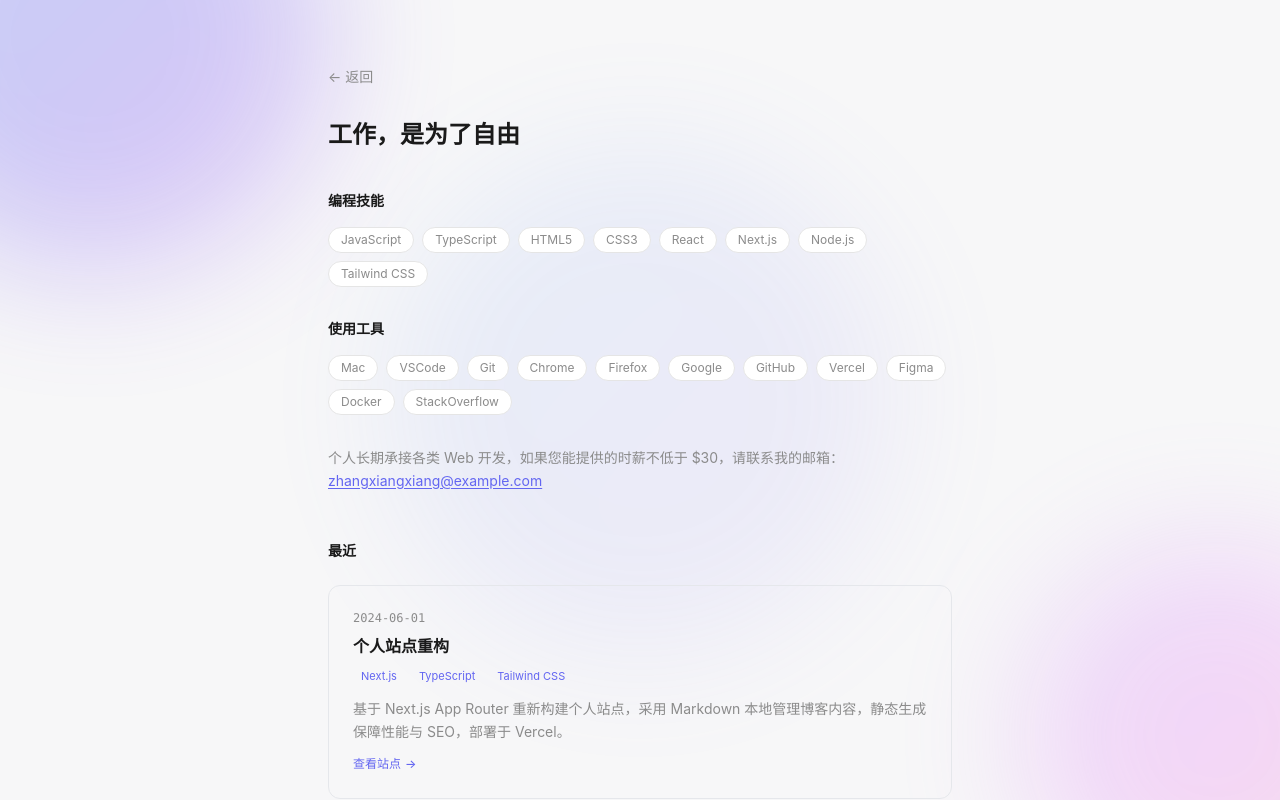
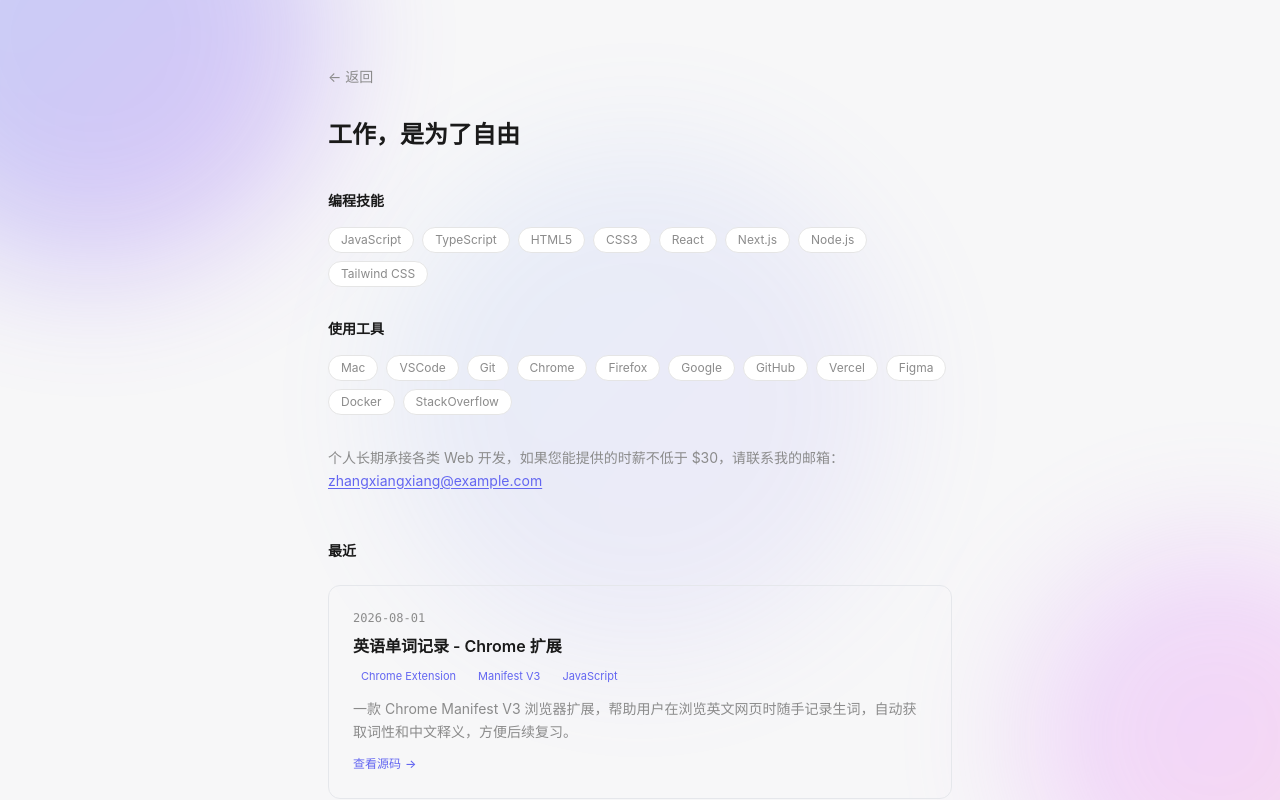
Before and after one commit to z1002176113-cloud/zhangxiangxiang, a Next.js app: page /works in a window 1280 px wide. Shown: the top 800 px of the page. Built offline with nearby package versions, Linux system fonts and the light colour scheme.

Commit message:
feat: add two Chrome extension projects to works

```diff
--- a/src/data/works.ts
+++ b/src/data/works.ts
@@ -1,6 +1,24 @@
 import type { WorkItem } from "@/types";
 
 export const works: WorkItem[] = [
+  {
+    date: "2026-08",
+    title: "英语单词记录 - Chrome 扩展",
+    tags: ["Chrome Extension", "Manifest V3", "JavaScript"],
+    description:
+      "一款 Chrome Manifest V3 浏览器扩展，帮助用户在浏览英文网页时随手记录生词，自动获取词性和中文释义，方便后续复习。",
+    link: "https://github.com/z1002176113-cloud/English-word-record",
+    linkLabel: "查看源码",
+  },
+  {
+    date: "2026-08",
+    title: "字符串对比 - Chrome 扩展",
+    tags: ["Chrome Extension", "Manifest V3", "JavaScript"],
+    description:
+      "一个 Chrome 浏览器扩展 (Manifest V3)，用于在浏览器中本地对比两段文本的差异。粘贴两段文本到左右两栏，一键即可看到字符级或行级差异高亮，全程不联网、不上传、零依赖。",
+    link: "https://github.com/z1002176113-cloud/string-comparison",
+    linkLabel: "查看源码",
+  },
   {
     date: "2024-06",
     title: "个人站点重构",
```
